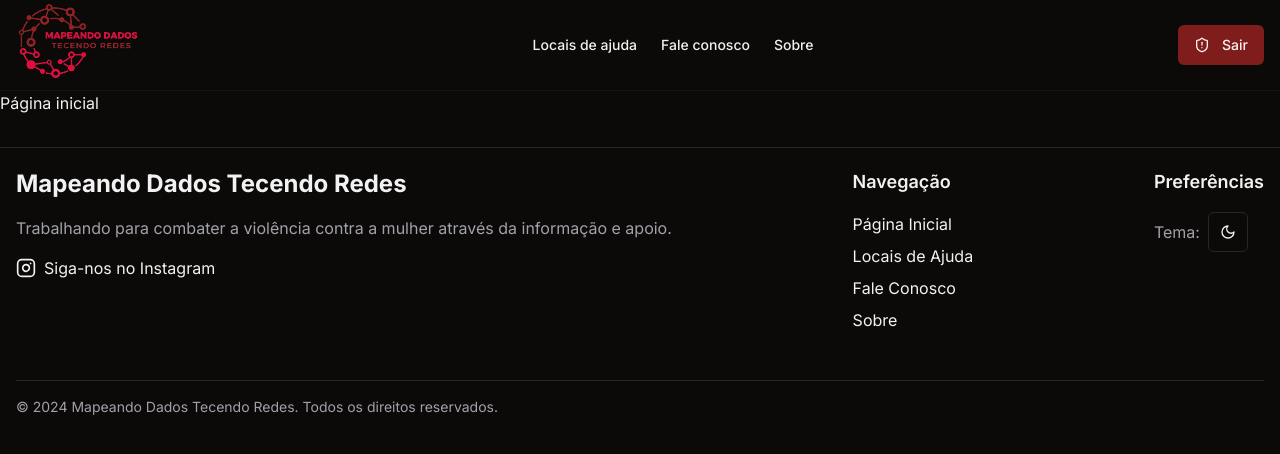
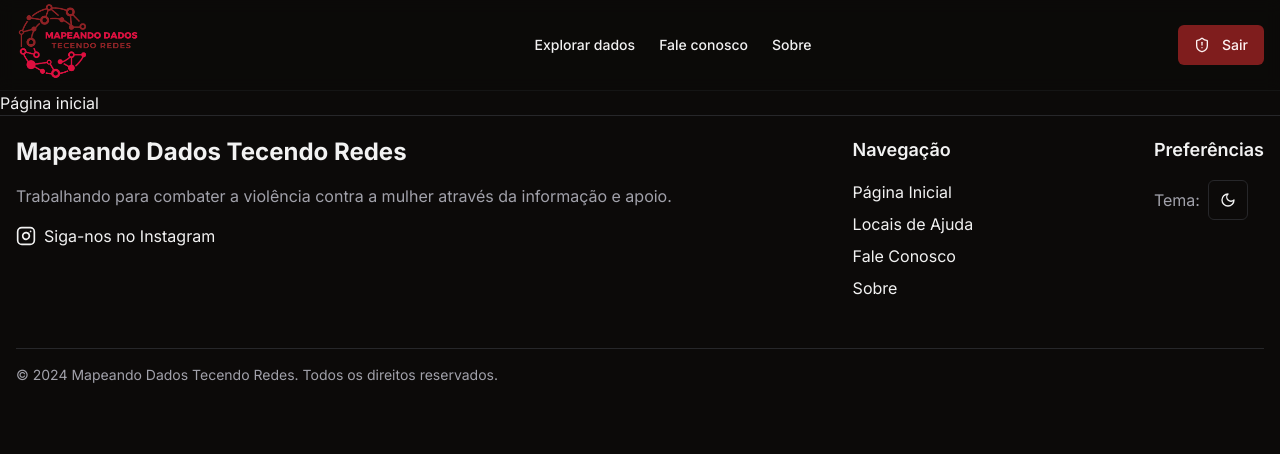
Before and after one commit to Mapeando-Dados-Tecendo-Redes/website, a React (Vite) app: page / in a window 1280 px wide. Shown: the top 454 px of the page. Built offline with nearby package versions, Linux system fonts and the light colour scheme.

Commit message:
chore(header e footer): Ajusta o componente para corrigir o padding. Renomeia o campo de título no header

```diff
--- a/src/components/footer/index.tsx
+++ b/src/components/footer/index.tsx
@@ -6,7 +6,7 @@ import { NavLink } from "react-router-dom";
 
 function Footer() {
   return (
-    <footer className="bg-background py-8 text-foreground">
+    <footer className="bg-background pb-8 text-foreground">
       <Separator className="mb-5" />
       <div className="container mx-auto px-4">
         <div className="flex flex-col gap-8 md:flex-row md:justify-between">
--- a/src/components/header/index.tsx
+++ b/src/components/header/index.tsx
@@ -42,18 +42,17 @@ function Header() {
               </SheetContent>
             </Sheet>
             <Link to="/" className="mr-6 flex items-center space-x-2">
-              {/* <span className="font-bold"></span> */}
               <img src={logo} className="w-32" />
             </Link>
           </div>
           <nav className="hidden items-center space-x-6 text-sm font-medium md:flex">
             <NavLink
-              to="/buscar-ajuda"
+              to="/explorar-dados"
               className={({ isActive }) =>
                 isActive ? "opacity-80" : "opacity-100 hover:opacity-80"
               }
             >
-              Locais de ajuda
+              Explorar dados
             </NavLink>
             <NavLink
               to="/fale-conosco"
@@ -99,8 +98,8 @@ function Header() {
 function MobileNav() {
   return (
     <div className="flex flex-col space-y-3">
-      <Link to="/" className="font-bold">
-        Safe Haven
+      <Link to="/" className="text-sm font-bold">
+        Mapeando Dados, Tecendo Redes
       </Link>
       <nav className="flex flex-col space-y-3">
         <NavLink
```
Also changed, not shown: src/routes/index.tsx (+7 -7 lines).
